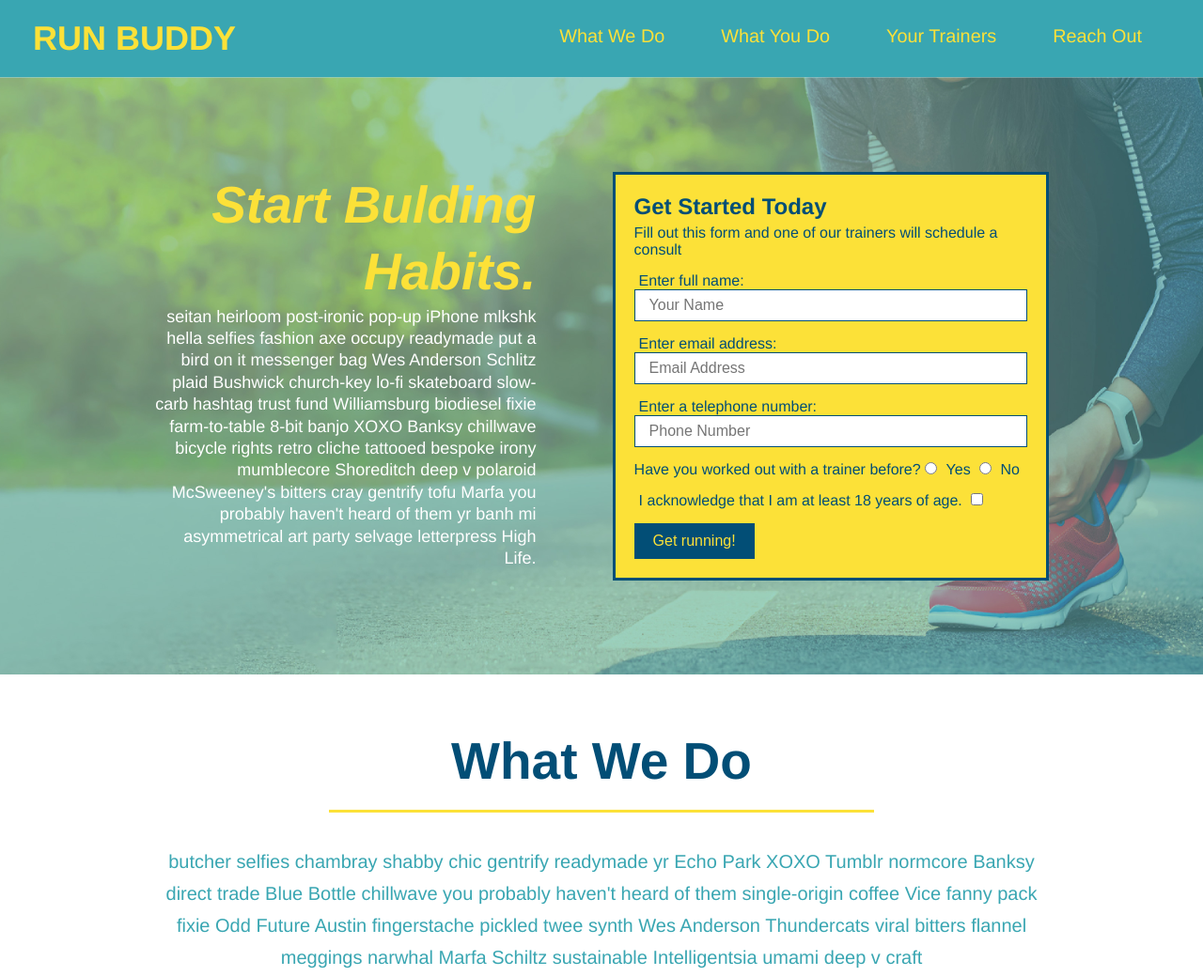
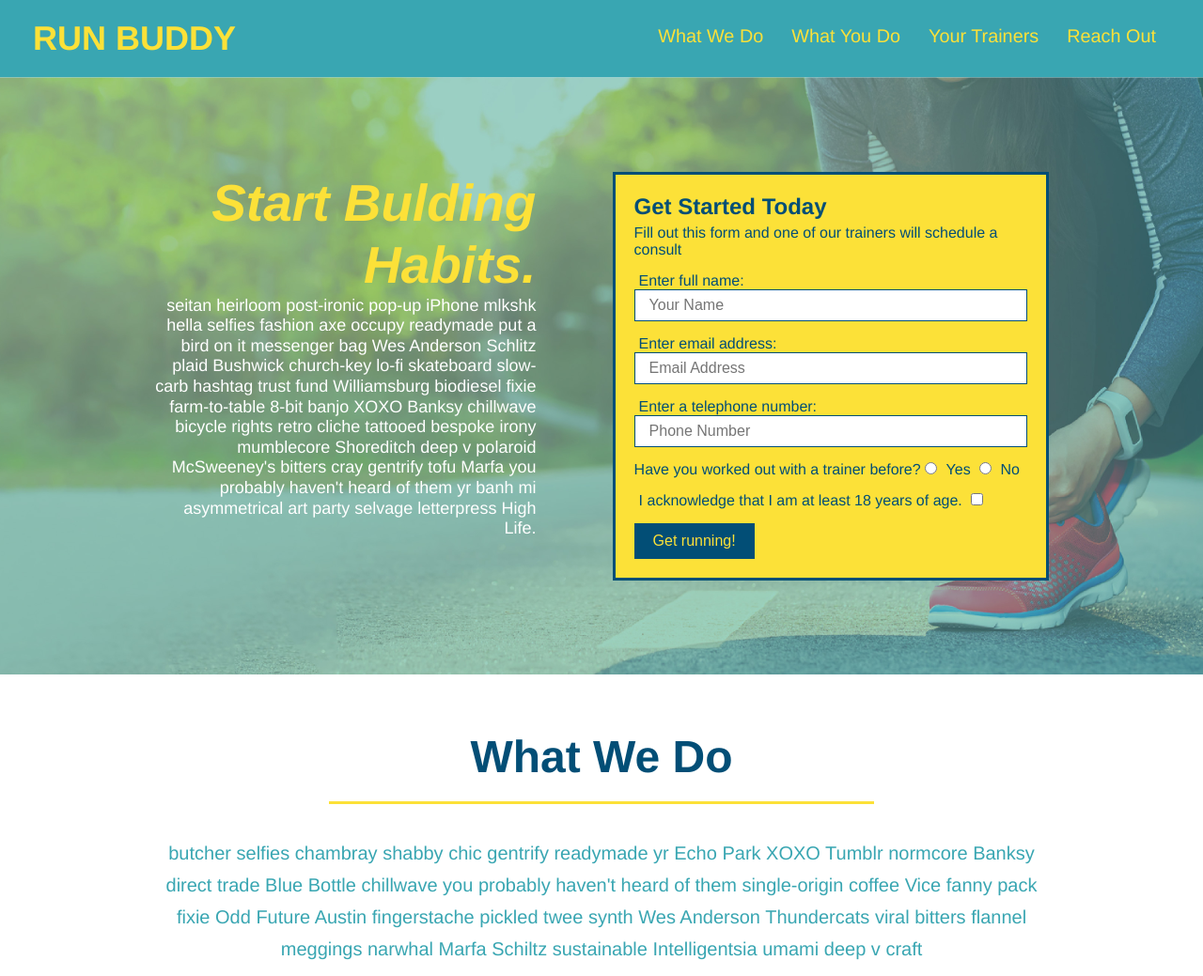
Before and after one commit to cjsmith1988/run-buddy, a plain HTML site: page index.html in a window 1280 px wide. Shown: the top 1039 px of the page at 94% size. Drawn offline with Linux system fonts and the light colour scheme.

Commit message:
added media query sections

```diff
--- a/assets/css/style.css
+++ b/assets/css/style.css
@@ -43,7 +43,7 @@
   }
 
   header nav ul li a {
-    margin: 0 30px;
+    padding: 10px 15px;
     font-weight: lighter;
     font-size: 1.55vw;
   }
@@ -84,6 +84,7 @@
     display: flex;
     justify-content: center;
     flex-wrap: wrap;
+    align-items: flex-start;
   }
   /* Hero Style End */
 
@@ -131,7 +132,7 @@
     margin: 3.5%;
     color: #fff;
     font-size: 18px;
-    line-height: 1.3;
+    line-height: 1.2;
   }
   .hero-cta h2 {
     font-style: italic;
@@ -151,7 +152,7 @@
       background: #fce138;
   }
   .section-title {
-    font-size: 55px;
+    font-size: 48px;
     color: #024e76;
     padding-bottom: 20px;
     text-align: center;
@@ -300,3 +301,17 @@
     padding: 15px 0;
     font-size: 16px;
   }
+  /* MEDIA QUERY FOR SMALLER DESKTOP SCREENS AND SMALLER*/
+  @media SCREEN and (max-width: 980px) {
+
+  }
+
+  /* MEDIA QUERY FOR TABLETS AND SMALLER */
+  @media screen and (max-width: 768px) {
+
+  }
+
+  /* MEDIA QUERY FOR MOBILE PHONES AND SMALLER */
+  @media screen and (max-width: 575px) {
+
+  }
--- a/index.html
+++ b/index.html
@@ -2,6 +2,7 @@
 <html lang="en">
 
 <head>
+  <meta name="viewport" content="width=device-width, initial-scale=1.0" />
   <meta charset="UTF-8" />
   <title>Run Buddy</title>
   <link rel="stylesheet" href="./assets/css/style.css" />
```
Also changed, not shown: privacy-policy.html (+1 -0 lines).
